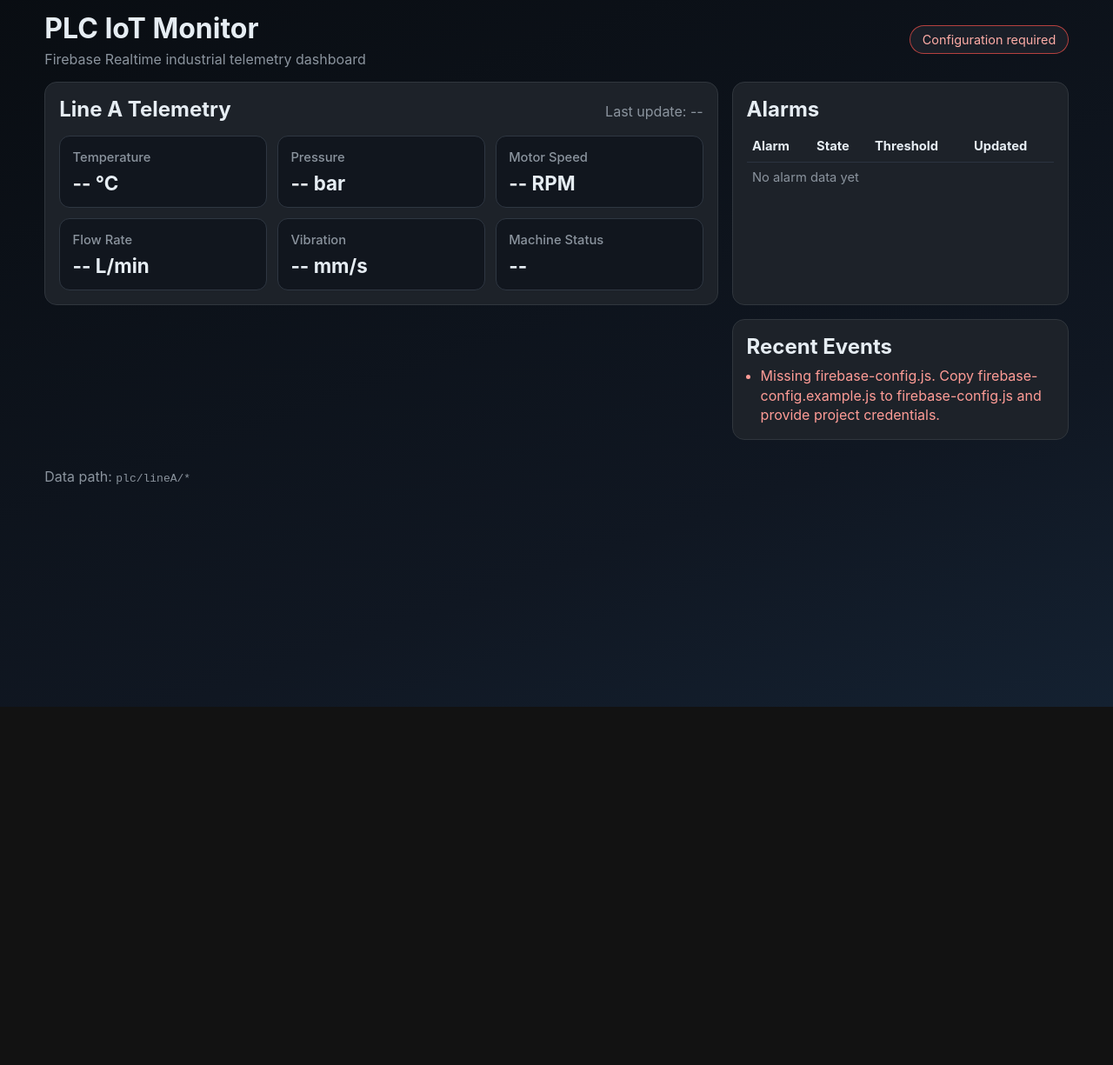
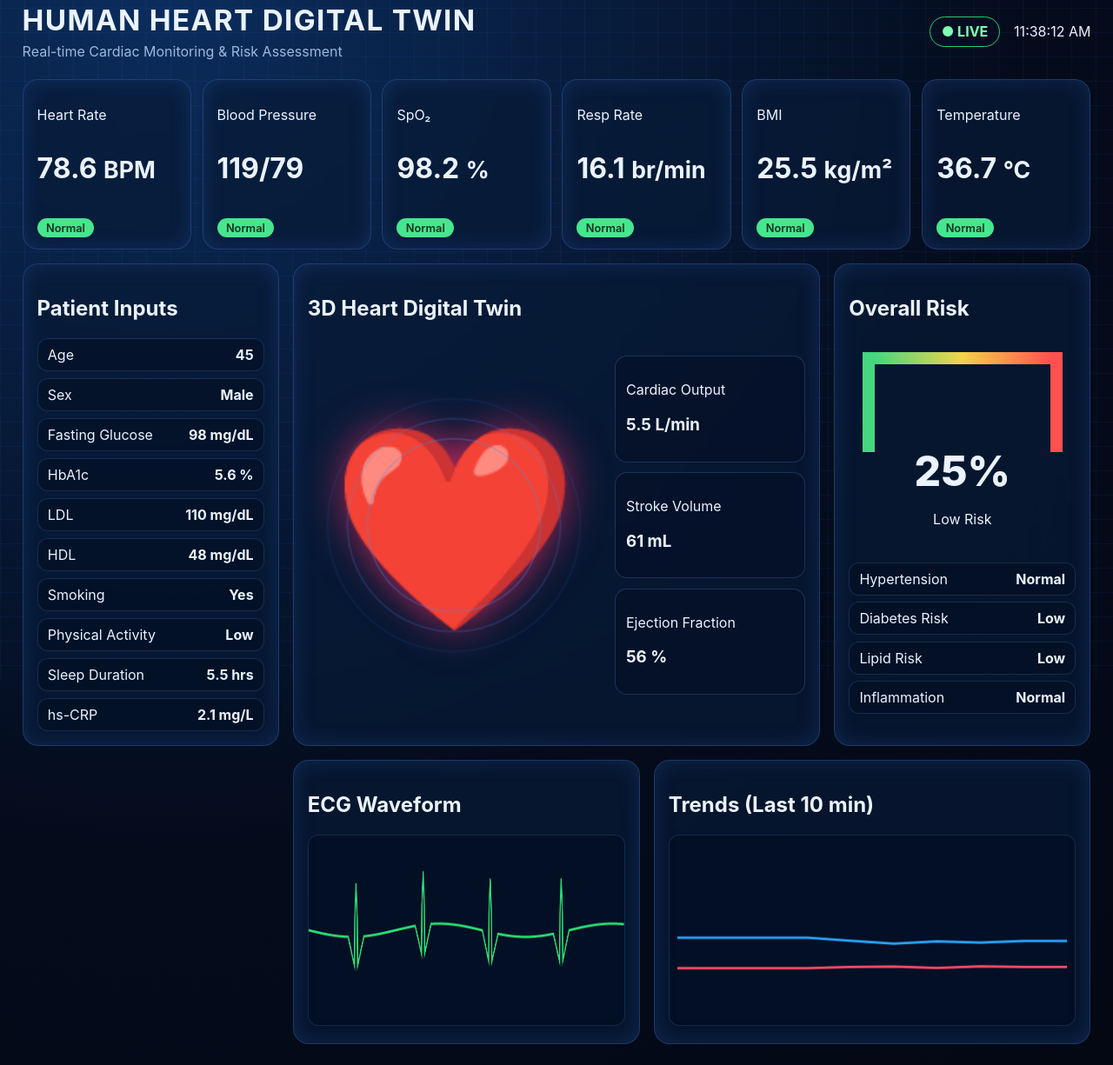
Before and after one commit to kartikeysingh0605/plc-iot-monitor, a website: page index.html in a window 1280 px wide. Shown: the part 19-1244 px from the top of the page at 87% size. Before the commit the page ends 832 px from the top, so only its background shows below. Drawn offline with Linux system fonts and the light colour scheme.

Commit message:
Build heart digital twin dashboard with BPM-synced animation

```diff
--- a/app.js
+++ b/app.js
@@ -1,173 +1,130 @@
-import { initializeApp } from "https://www.gstatic.com/firebasejs/10.12.5/firebase-app.js";
-import {
-  getDatabase,
-  onValue,
-  ref
-} from "https://www.gstatic.com/firebasejs/10.12.5/firebase-database.js";
+const metrics = [
+  { label: "Heart Rate", key: "hr", unit: "BPM" },
+  { label: "Blood Pressure", key: "bp", unit: "" },
+  { label: "SpO₂", key: "spo2", unit: "%" },
+  { label: "Resp Rate", key: "resp", unit: "br/min" },
+  { label: "BMI", key: "bmi", unit: "kg/m²" },
+  { label: "Temperature", key: "temp", unit: "°C" }
+];
 
-const els = {
-  connectionBadge: document.getElementById("connectionBadge"),
-  lastUpdated: document.getElementById("lastUpdated"),
-  temperature: document.getElementById("temperature"),
-  pressure: document.getElementById("pressure"),
-  motorSpeed: document.getElementById("motorSpeed"),
-  flowRate: document.getElementById("flowRate"),
-  vibration: document.getElementById("vibration"),
-  machineStatus: document.getElementById("machineStatus"),
-  telemetryCards: document.getElementById("telemetryCards"),
-  alarmsTableBody: document.getElementById("alarmsTableBody"),
-  eventsList: document.getElementById("eventsList")
-};
+const patientInputs = [
+  ["Age", 45], ["Sex", "Male"], ["Fasting Glucose", "98 mg/dL"], ["HbA1c", "5.6 %"], ["LDL", "110 mg/dL"], ["HDL", "48 mg/dL"], ["Smoking", "Yes"], ["Physical Activity", "Low"], ["Sleep Duration", "5.5 hrs"], ["hs-CRP", "2.1 mg/L"]
+];
 
-const NUMBER_FORMAT = new Intl.NumberFormat(undefined, {
-  maximumFractionDigits: 1,
-  minimumFractionDigits: 0
-});
+const twinStats = ["Cardiac Output", "Stroke Volume", "Ejection Fraction"];
+const metricGrid = document.getElementById("metricGrid");
+const patientList = document.getElementById("patientInputs");
+const twinStatsEl = document.getElementById("twinStats");
+const riskItemsEl = document.getElementById("riskItems");
+const riskPercentEl = document.getElementById("riskPercent");
+const riskLevelEl = document.getElementById("riskLevel");
+const heartEl = document.getElementById("heart");
 
-const STALE_AFTER_MS = 10_000;
-const paths = {
-  connected: ".info/connected",
-  telemetry: "plc/lineA/telemetry",
-  alarms: "plc/lineA/alarms",
-  events: "plc/lineA/events"
-};
+function nowClock() {
+  document.getElementById("clock").textContent = new Date().toLocaleTimeString();
+}
+setInterval(nowClock, 1000); nowClock();
 
-function formatNumber(value, fallback = "--") {
-  return Number.isFinite(value) ? NUMBER_FORMAT.format(value) : fallback;
+const state = { hr: 78, bpSys: 120, bpDia: 80, spo2: 98, resp: 16, bmi: 25.5, temp: 36.7 };
+
+function generateVitals() {
+  state.hr = clamp(jitter(state.hr, 2), 58, 140);
+  state.bpSys = clamp(jitter(state.bpSys, 2), 95, 150);
+  state.bpDia = clamp(jitter(state.bpDia, 2), 60, 98);
+  state.spo2 = clamp(jitter(state.spo2, 0.5), 90, 100);
+  state.resp = clamp(jitter(state.resp, 0.4), 10, 25);
+  state.bmi = clamp(jitter(state.bmi, 0.04), 18, 34);
+  state.temp = clamp(jitter(state.temp, 0.05), 35.8, 38.8);
 }
 
-function formatDate(ts) {
-  if (!Number.isFinite(ts)) {
-    return "--";
-  }
+function jitter(value, by) { return +(value + (Math.random() - 0.5) * by).toFixed(1); }
+function clamp(v, min, max) { return Math.max(min, Math.min(max, v)); }
 
-  return new Date(ts).toLocaleString();
+function renderMetrics() {
+  const bp = `${Math.round(state.bpSys)}/${Math.round(state.bpDia)}`;
+  const data = { ...state, bp };
+
+  metricGrid.innerHTML = metrics.map((m) => {
+    const val = m.key === "bp" ? data.bp : data[m.key];
+    return `<article class="metric-card"><p>${m.label}</p><p class="v">${val} <small>${m.unit}</small></p><span class="tag">Normal</span></article>`;
+  }).join("");
 }
 
-function setStatusClass(statusValue) {
-  const normalized = String(statusValue || "").toLowerCase();
-  els.machineStatus.className = normalized;
+function renderInputs() {
+  patientList.innerHTML = patientInputs.map(([k, v]) => `<div class="row"><span>${k}</span><strong>${v}</strong></div>`).join("");
 }
 
-function applyStaleStyling(lastTimestamp) {
-  const isStale = Date.now() - lastTimestamp > STALE_AFTER_MS;
-  const cards = els.telemetryCards.querySelectorAll(".card");
-  cards.forEach((card) => {
-    if (isStale) {
-      card.classList.add("stale");
-    } else {
-      card.classList.remove("stale");
-    }
-  });
+function renderTwinStats() {
+  const cardiac = (state.hr * 0.07).toFixed(1);
+  const stroke = Math.round(55 + (state.hr - 60) * 0.33);
+  const ef = Math.round(55 + (state.hr - 75) * 0.2);
+  const vals = [`${cardiac} L/min`, `${stroke} mL`, `${clamp(ef, 45, 72)} %`];
+  twinStatsEl.innerHTML = twinStats.map((name, i) => `<article><p>${name}</p><h3>${vals[i]}</h3></article>`).join("");
 }
 
-function renderTelemetry(data = {}) {
-  const timestamp = Number(data.timestamp);
-
-  els.temperature.textContent = `${formatNumber(Number(data.temperature))} °C`;
-  els.pressure.textContent = `${formatNumber(Number(data.pressure))} bar`;
-  els.motorSpeed.textContent = `${formatNumber(Number(data.motorSpeed))} RPM`;
-  els.flowRate.textContent = `${formatNumber(Number(data.flowRate))} L/min`;
-  els.vibration.textContent = `${formatNumber(Number(data.vibration))} mm/s`;
-  els.machineStatus.textContent = (data.status || "UNKNOWN").toUpperCase();
-  setStatusClass(data.status);
-
-  els.lastUpdated.textContent = `Last update: ${formatDate(timestamp)}`;
-
-  if (Number.isFinite(timestamp)) {
-    applyStaleStyling(timestamp);
-  }
+function renderRisk() {
+  const risk = Math.round(clamp((state.hr - 60) * 0.8 + (state.bpSys - 110) * 0.6 + (100 - state.spo2) * 3 + (state.temp - 36.8) * 10, 8, 89));
+  riskPercentEl.textContent = `${risk}%`;
+  riskLevelEl.textContent = risk < 30 ? "Low Risk" : risk < 60 ? "Moderate Risk" : "High Risk";
+  riskItemsEl.innerHTML = [
+    ["Hypertension", state.bpSys > 135 ? "High" : "Normal"],
+    ["Diabetes Risk", state.bmi > 29 ? "Moderate" : "Low"],
+    ["Lipid Risk", state.hr > 105 ? "Moderate" : "Low"],
+    ["Inflammation", state.temp > 37.8 ? "High" : "Normal"]
+  ].map(([k, v]) => `<li><span>${k}</span><strong>${v}</strong></li>`).join("");
 }
 
-function renderAlarms(alarms = {}) {
-  const entries = Object.entries(alarms);
-
-  if (!entries.length) {
-    els.alarmsTableBody.innerHTML = '<tr><td colspan="4" class="muted">No alarm data yet</td></tr>';
-    return;
-  }
-
-  els.alarmsTableBody.innerHTML = entries
-    .sort(([a], [b]) => a.localeCompare(b))
-    .map(([name, alarm]) => {
-      const isActive = Boolean(alarm.active);
-      return `
-      <tr>
-        <td>${name}</td>
-        <td><span class="badge ${isActive ? "active" : "inactive"}">${isActive ? "ACTIVE" : "OK"}</span></td>
-        <td>${alarm.threshold ?? "--"}</td>
-        <td>${formatDate(Number(alarm.updatedAt))}</td>
-      </tr>`;
-    })
-    .join("");
+function syncHeartAnimation() {
+  const beatDuration = 60 / state.hr;
+  heartEl.style.animationDuration = `${beatDuration.toFixed(2)}s`;
 }
 
-function renderEvents(events = {}) {
-  const list = Object.values(events)
-    .filter(Boolean)
-    .sort((a, b) => Number(b.timestamp) - Number(a.timestamp))
-    .slice(0, 10);
-
-  if (!list.length) {
-    els.eventsList.innerHTML = '<li class="muted">No events yet</li>';
-    return;
+function drawECG() {
+  const c = document.getElementById("ecgCanvas");
+  const x = c.getContext("2d");
+  x.clearRect(0, 0, c.width, c.height);
+  x.strokeStyle = "#2ddf74"; x.lineWidth = 3; x.beginPath();
+  const mid = c.height / 2;
+  for (let i = 0; i < c.width; i++) {
+    const t = i / 70;
+    const pulse = Math.sin(t) * 8 + spike(i, 120) + spike(i, 290) + spike(i, 460) + spike(i, 640);
+    x.lineTo(i, mid + pulse);
   }
-
-  els.eventsList.innerHTML = list
-    .map((evt) => {
-      const severity = String(evt.severity || "info").toLowerCase();
-      const message = evt.message || "Event";
-      return `<li class="severity-${severity}"><strong>${severity.toUpperCase()}:</strong> ${message} <span class="muted">(${formatDate(
-        Number(evt.timestamp)
-      )})</span></li>`;
-    })
-    .join("");
+  x.stroke();
+}
+function spike(i, center) {
+  const d = Math.abs(i - center);
+  if (d > 20) return 0;
+  return d < 4 ? -65 + d * 14 : (20 - d) * 2.2;
 }
 
-function setConnectionStatus(isConnected) {
-  els.connectionBadge.textContent = isConnected ? "Connected" : "Disconnected";
-  els.connectionBadge.classList.toggle("online", isConnected);
-  els.connectionBadge.classList.toggle("offline", !isConnected);
+const trend = { hr: Array.from({ length: 10 }, () => 78), bp: Array.from({ length: 10 }, () => 120) };
+function drawTrend() {
+  trend.hr.push(state.hr); trend.bp.push(state.bpSys); trend.hr.shift(); trend.bp.shift();
+  const c = document.getElementById("trendCanvas");
+  const x = c.getContext("2d"); x.clearRect(0, 0, c.width, c.height);
+  plot(x, trend.hr, "#ff4d65", 55, 140, c.width, c.height);
+  plot(x, trend.bp, "#2aa5ff", 95, 150, c.width, c.height);
+}
+function plot(ctx, arr, color, min, max, w, h) {
+  ctx.strokeStyle = color; ctx.lineWidth = 3; ctx.beginPath();
+  arr.forEach((v, i) => {
+    const px = (i / (arr.length - 1)) * (w - 30) + 15;
+    const py = h - ((v - min) / (max - min)) * (h - 30) - 15;
+    i ? ctx.lineTo(px, py) : ctx.moveTo(px, py);
+  });
+  ctx.stroke();
 }
 
-async function loadConfig() {
-  try {
-    const module = await import("./firebase-config.js");
-    return module.firebaseConfig;
-  } catch {
-    throw new Error(
-      "Missing firebase-config.js. Copy firebase-config.example.js to firebase-config.js and provide project credentials."
-    );
-  }
+function tick() {
+  generateVitals();
+  renderMetrics();
+  renderTwinStats();
+  renderRisk();
+  drawECG();
+  drawTrend();
+  syncHeartAnimation();
 }
-
-async function start() {
-  try {
-    const firebaseConfig = await loadConfig();
-    const app = initializeApp(firebaseConfig);
-    const db = getDatabase(app);
-
-    onValue(ref(db, paths.connected), (snapshot) => {
-      setConnectionStatus(Boolean(snapshot.val()));
-    });
-
-    onValue(ref(db, paths.telemetry), (snapshot) => {
-      renderTelemetry(snapshot.val());
-    });
-
-    onValue(ref(db, paths.alarms), (snapshot) => {
-      renderAlarms(snapshot.val());
-    });
-
-    onValue(ref(db, paths.events), (snapshot) => {
-      renderEvents(snapshot.val());
-    });
-  } catch (error) {
-    console.error(error);
-    setConnectionStatus(false);
-    els.connectionBadge.textContent = "Configuration required";
-    els.eventsList.innerHTML = `<li class="severity-error">${error.message}</li>`;
-  }
-}
-
-start();
+renderInputs();
+tick();
+setInterval(tick, 1000);
--- a/index.html
+++ b/index.html
@@ -3,83 +3,64 @@
   <head>
     <meta charset="UTF-8" />
     <meta name="viewport" content="width=device-width, initial-scale=1.0" />
-    <title>PLC IoT Monitor</title>
+    <title>Human Heart Digital Twin</title>
     <link rel="stylesheet" href="styles.css" />
   </head>
   <body>
+    <div class="app-bg"></div>
     <header class="topbar">
       <div>
-        <h1>PLC IoT Monitor</h1>
-        <p class="subtitle">Firebase Realtime industrial telemetry dashboard</p>
+        <h1>HUMAN HEART DIGITAL TWIN</h1>
+        <p class="subtitle">Real-time Cardiac Monitoring &amp; Risk Assessment</p>
       </div>
-      <div class="connection" id="connectionBadge">Connecting…</div>
+      <div class="status-wrap">
+        <span class="live-pill" id="liveIndicator">● LIVE</span>
+        <span class="clock" id="clock">--:--:--</span>
+      </div>
     </header>
 
-    <main class="layout">
-      <section class="panel telemetry">
-        <div class="panel-title-row">
-          <h2>Line A Telemetry</h2>
-          <span id="lastUpdated" class="muted">Last update: --</span>
-        </div>
+    <main class="grid">
+      <section class="metrics" id="metricGrid"></section>
 
-        <div class="cards" id="telemetryCards">
-          <article class="card">
-            <h3>Temperature</h3>
-            <p id="temperature">-- °C</p>
-          </article>
-          <article class="card">
-            <h3>Pressure</h3>
-            <p id="pressure">-- bar</p>
-          </article>
-          <article class="card">
-            <h3>Motor Speed</h3>
-            <p id="motorSpeed">-- RPM</p>
-          </article>
-          <article class="card">
-            <h3>Flow Rate</h3>
-            <p id="flowRate">-- L/min</p>
-          </article>
-          <article class="card">
-            <h3>Vibration</h3>
-            <p id="vibration">-- mm/s</p>
-          </article>
-          <article class="card status-card">
-            <h3>Machine Status</h3>
-            <p id="machineStatus">--</p>
-          </article>
+      <section class="panel inputs">
+        <h2>Patient Inputs</h2>
+        <div id="patientInputs" class="list"></div>
+      </section>
+
+      <section class="panel twin">
+        <h2>3D Heart Digital Twin</h2>
+        <div class="twin-body">
+          <div class="heart-stage">
+            <div class="heart-glow"></div>
+            <div id="heart" class="heart">❤️</div>
+            <div class="pulse-ring ring-1"></div>
+            <div class="pulse-ring ring-2"></div>
+            <div class="pulse-ring ring-3"></div>
+          </div>
+          <div class="twin-stats" id="twinStats"></div>
         </div>
       </section>
 
-      <section class="panel alarms">
-        <h2>Alarms</h2>
-        <table>
-          <thead>
-            <tr>
-              <th>Alarm</th>
-              <th>State</th>
-              <th>Threshold</th>
-              <th>Updated</th>
-            </tr>
-          </thead>
-          <tbody id="alarmsTableBody">
-            <tr>
-              <td colspan="4" class="muted">No alarm data yet</td>
-            </tr>
-          </tbody>
-        </table>
+      <section class="panel risk">
+        <h2>Overall Risk</h2>
+        <div class="risk-gauge">
+          <div class="gauge-arc"></div>
+          <div class="risk-value" id="riskPercent">0%</div>
+          <p id="riskLevel">Low Risk</p>
+        </div>
+        <ul id="riskItems" class="risk-list"></ul>
       </section>
 
-      <section class="panel events">
-        <h2>Recent Events</h2>
-        <ul id="eventsList" class="events-list">
-          <li class="muted">No events yet</li>
-        </ul>
+      <section class="panel ecg">
+        <h2>ECG Waveform</h2>
+        <canvas id="ecgCanvas" width="800" height="230"></canvas>
+      </section>
+
+      <section class="panel trends">
+        <h2>Trends (Last 10 min)</h2>
+        <canvas id="trendCanvas" width="800" height="230"></canvas>
       </section>
     </main>
-
-    <footer class="footnote">
-      Data path: <code>plc/lineA/*</code>
-    </footer>
 
     <script type="module" src="app.js"></script>
   </body>
--- a/styles.css
+++ b/styles.css
@@ -1,238 +1,68 @@
 :root {
   color-scheme: dark;
-  --bg: #0d1117;
-  --panel: #161b22;
-  --panel-border: #30363d;
-  --text: #e6edf3;
-  --muted: #8b949e;
-  --ok: #2ea043;
-  --warn: #d29922;
-  --err: #f85149;
-  --accent: #58a6ff;
+  --bg-a: #041129;
+  --bg-b: #071d3d;
+  --panel: rgba(7, 27, 54, 0.72);
+  --panel-border: rgba(74, 125, 214, 0.35);
+  --txt: #eaf3ff;
+  --muted: #9ab8df;
+  --ok: #39d17d;
+  --warn: #f4b544;
+  --err: #ff5b5b;
 }
-
-* {
-  box-sizing: border-box;
-}
-
+* { box-sizing: border-box; }
 body {
   margin: 0;
-  font-family: Inter, Segoe UI, Roboto, Helvetica, Arial, sans-serif;
-  background: linear-gradient(160deg, #090d12 0%, #101722 70%, #142131 100%);
-  color: var(--text);
-  min-height: 100vh;
+  font-family: Inter, Segoe UI, sans-serif;
+  color: var(--txt);
+  background: radial-gradient(circle at 15% 0%, #0b2d5d 0%, #040b1b 60%, #030813 100%);
 }
-
-.topbar,
-.layout,
-.footnote {
-  width: min(1200px, 92vw);
-  margin-inline: auto;
+.app-bg { position: fixed; inset: 0; background-image: linear-gradient(rgba(51,125,255,.07) 1px, transparent 1px),linear-gradient(90deg, rgba(51,125,255,.07) 1px, transparent 1px); background-size: 28px 28px; pointer-events:none; }
+.topbar, .grid { width: min(1520px, 96vw); margin: 0 auto; position: relative; z-index: 1; }
+.topbar { display:flex; justify-content:space-between; align-items:center; padding: 1.4rem 0; }
+h1 { margin:0; font-size: clamp(1.4rem, 2.6vw, 2.8rem); letter-spacing: .04em; }
+.subtitle { margin:.35rem 0 0; color: var(--muted); }
+.status-wrap { display:flex; gap:1rem; align-items:center; }
+.live-pill { border:1px solid #20cf78; color:#7fffb4; padding:.4rem .8rem; border-radius:999px; font-weight:700; }
+.grid { display:grid; grid-template-columns: repeat(12, 1fr); gap: 1rem; padding-bottom: 1.5rem; }
+.metrics { grid-column:1/-1; display:grid; grid-template-columns: repeat(6, minmax(140px, 1fr)); gap: .8rem; }
+.metric-card, .panel { background: var(--panel); border:1px solid var(--panel-border); border-radius: 18px; backdrop-filter: blur(8px); box-shadow: inset 0 0 24px rgba(65,117,223,.2); }
+.metric-card { padding: .85rem 1rem; }
+.metric-card .v { font-size: 2rem; font-weight:700; }
+.tag { color:#0e311e; background:#46e68e; border-radius:999px; padding:.2rem .65rem; font-size:.8rem; font-weight:600; display:inline-block; margin-top:.4rem; }
+.panel { padding:1rem; }
+.inputs { grid-column: 1 / span 3; }
+.twin { grid-column: 4 / span 6; }
+.risk { grid-column: 10 / span 3; }
+.ecg { grid-column: 4 / span 4; }
+.trends { grid-column: 8 / span 5; }
+.list { display:grid; gap:.5rem; }
+.list .row, .risk-list li { display:flex; justify-content:space-between; padding:.5rem .7rem; border:1px solid rgba(95,140,222,.22); border-radius:12px; background: rgba(2,12,30,.5); }
+.twin-body { display:grid; grid-template-columns: 1fr .65fr; gap: 1rem; align-items:center; }
+.heart-stage { position:relative; height: 430px; display:grid; place-items:center; }
+.heart { font-size: 13rem; filter: drop-shadow(0 0 22px rgba(255,45,107,.65)); animation: heartbeat 0.8s ease-in-out infinite; transform-origin: center; }
+.heart-glow { position:absolute; width:250px; height:250px; background: radial-gradient(circle, rgba(255,65,105,.38), transparent 65%); border-radius:50%; }
+.pulse-ring { position:absolute; width:240px; height:240px; border:2px solid rgba(56,150,255,.45); border-radius:50%; animation: ripple 2.8s linear infinite; }
+.ring-2 { animation-delay:.9s; }
+.ring-3 { animation-delay:1.8s; }
+.twin-stats { display:grid; gap:.7rem; }
+.twin-stats article { border:1px solid rgba(97,145,230,.26); border-radius:14px; padding:.75rem; background: rgba(5,16,39,.6); }
+.risk-gauge { text-align:center; position:relative; padding:1rem 0; }
+.gauge-arc { width: 230px; height:115px; margin:0 auto; border-radius: 230px 230px 0 0; border:14px solid; border-bottom:0; border-image: linear-gradient(90deg, #44d67f, #f3d34a, #ff514f) 1; }
+.risk-value { font-size:3rem; font-weight:800; margin-top:-.5rem; }
+.risk-list { list-style:none; padding:0; margin:.5rem 0 0; display:grid; gap:.45rem; }
+canvas { width:100%; height: 220px; border:1px solid rgba(97,145,230,.2); border-radius:12px; background: rgba(3,12,32,.58); }
+@keyframes heartbeat { 0%,100%{transform:scale(1);} 25%{transform:scale(1.08);} 45%{transform:scale(0.98);} 60%{transform:scale(1.11);} }
+@keyframes ripple { from{ transform:scale(.75); opacity:.8;} to{ transform:scale(1.35); opacity:0;} }
+@media (max-width: 1200px) {
+  .metrics { grid-template-columns: repeat(3, 1fr); }
+  .inputs { grid-column:1 / span 5; }
+  .twin { grid-column:6 / span 7; }
+  .risk,.ecg,.trends { grid-column:1 / -1; }
 }
-
-.topbar {
-  display: flex;
-  justify-content: space-between;
-  align-items: center;
-  margin-top: 2rem;
-  margin-bottom: 1rem;
+@media (max-width: 760px) {
+  .metrics { grid-template-columns: 1fr; }
+  .topbar,.status-wrap,.twin-body { display:block; }
+  .heart-stage { height:290px; }
+  .heart { font-size:8rem; }
 }
-
-h1,
-h2,
-h3,
-p {
-  margin: 0;
-}
-
-.subtitle {
-  color: var(--muted);
-  margin-top: 0.4rem;
-}
-
-.connection {
-  padding: 0.45rem 0.85rem;
-  border-radius: 999px;
-  border: 1px solid var(--panel-border);
-  background: #1a1f28;
-  font-size: 0.9rem;
-}
-
-.connection.online {
-  border-color: rgba(46, 160, 67, 0.7);
-  color: #8df1a4;
-}
-
-.connection.offline {
-  border-color: rgba(248, 81, 73, 0.7);
-  color: #ffada7;
-}
-
-.layout {
-  display: grid;
-  grid-template-columns: 2fr 1fr;
-  gap: 1rem;
-  padding-bottom: 2rem;
-}
-
-.panel {
-  background: color-mix(in oklab, var(--panel) 96%, white 4%);
-  border: 1px solid var(--panel-border);
-  border-radius: 14px;
-  padding: 1rem;
-  backdrop-filter: blur(5px);
-}
-
-.telemetry {
-  grid-column: 1 / span 1;
-}
-
-.alarms,
-.events {
-  grid-column: 2 / span 1;
-}
-
-.panel-title-row {
-  display: flex;
-  align-items: baseline;
-  justify-content: space-between;
-  gap: 0.75rem;
-  margin-bottom: 1rem;
-}
-
-.cards {
-  display: grid;
-  grid-template-columns: repeat(3, minmax(160px, 1fr));
-  gap: 0.75rem;
-}
-
-.card {
-  background: #11161e;
-  border: 1px solid #2f3742;
-  border-radius: 12px;
-  padding: 0.9rem;
-}
-
-.card h3 {
-  color: var(--muted);
-  font-weight: 500;
-  margin-bottom: 0.45rem;
-  font-size: 0.92rem;
-}
-
-.card p {
-  font-weight: 650;
-  font-size: 1.4rem;
-}
-
-.card.stale p {
-  color: var(--warn);
-}
-
-.status-card p.running {
-  color: var(--ok);
-}
-
-.status-card p.idle {
-  color: var(--warn);
-}
-
-.status-card p.stopped,
-.status-card p.fault,
-.status-card p.error {
-  color: var(--err);
-}
-
-table {
-  width: 100%;
-  border-collapse: collapse;
-  margin-top: 0.6rem;
-}
-
-th,
-td {
-  text-align: left;
-  padding: 0.55rem 0.4rem;
-  border-bottom: 1px solid #2b3340;
-  font-size: 0.92rem;
-}
-
-tbody tr:last-child td {
-  border-bottom: none;
-}
-
-.badge {
-  display: inline-block;
-  padding: 0.15rem 0.45rem;
-  border-radius: 999px;
-  font-size: 0.78rem;
-  border: 1px solid transparent;
-}
-
-.badge.active {
-  color: #ffb7b2;
-  border-color: rgba(248, 81, 73, 0.8);
-  background: rgba(248, 81, 73, 0.15);
-}
-
-.badge.inactive {
-  color: #95d8a2;
-  border-color: rgba(46, 160, 67, 0.8);
-  background: rgba(46, 160, 67, 0.15);
-}
-
-.events-list {
-  margin: 0.5rem 0 0;
-  padding-left: 1rem;
-  display: grid;
-  gap: 0.5rem;
-}
-
-.events-list li {
-  line-height: 1.4;
-}
-
-.events-list .severity-warning {
-  color: #ffd28f;
-}
-
-.events-list .severity-error {
-  color: #ff9c96;
-}
-
-.muted {
-  color: var(--muted);
-}
-
-.footnote {
-  color: var(--muted);
-  margin: 0 auto 2rem;
-}
-
-@media (max-width: 960px) {
-  .layout {
-    grid-template-columns: 1fr;
-  }
-
-  .telemetry,
-  .alarms,
-  .events {
-    grid-column: auto;
-  }
-
-  .cards {
-    grid-template-columns: repeat(2, minmax(140px, 1fr));
-  }
-}
-
-@media (max-width: 640px) {
-  .topbar {
-    flex-direction: column;
-    align-items: flex-start;
-    gap: 0.8rem;
-  }
-
-  .cards {
-    grid-template-columns: 1fr;
-  }
-}
```
